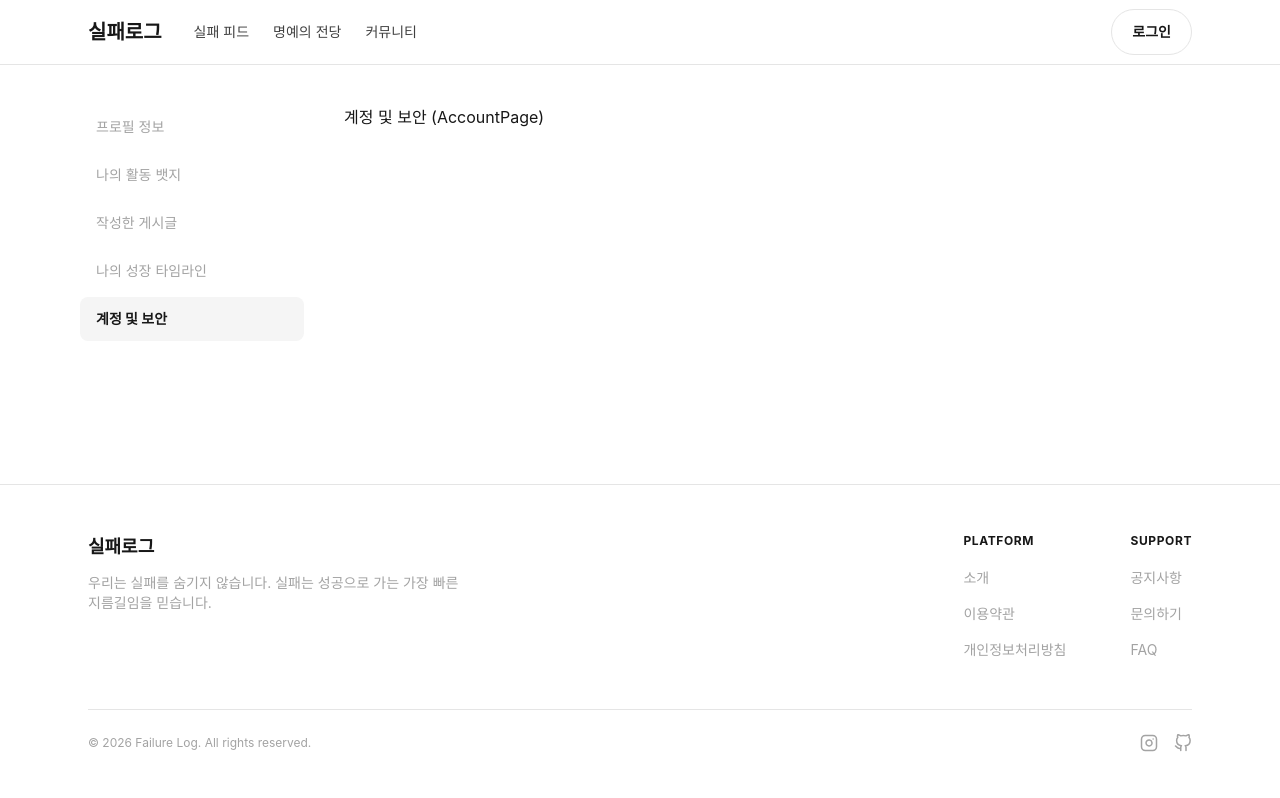
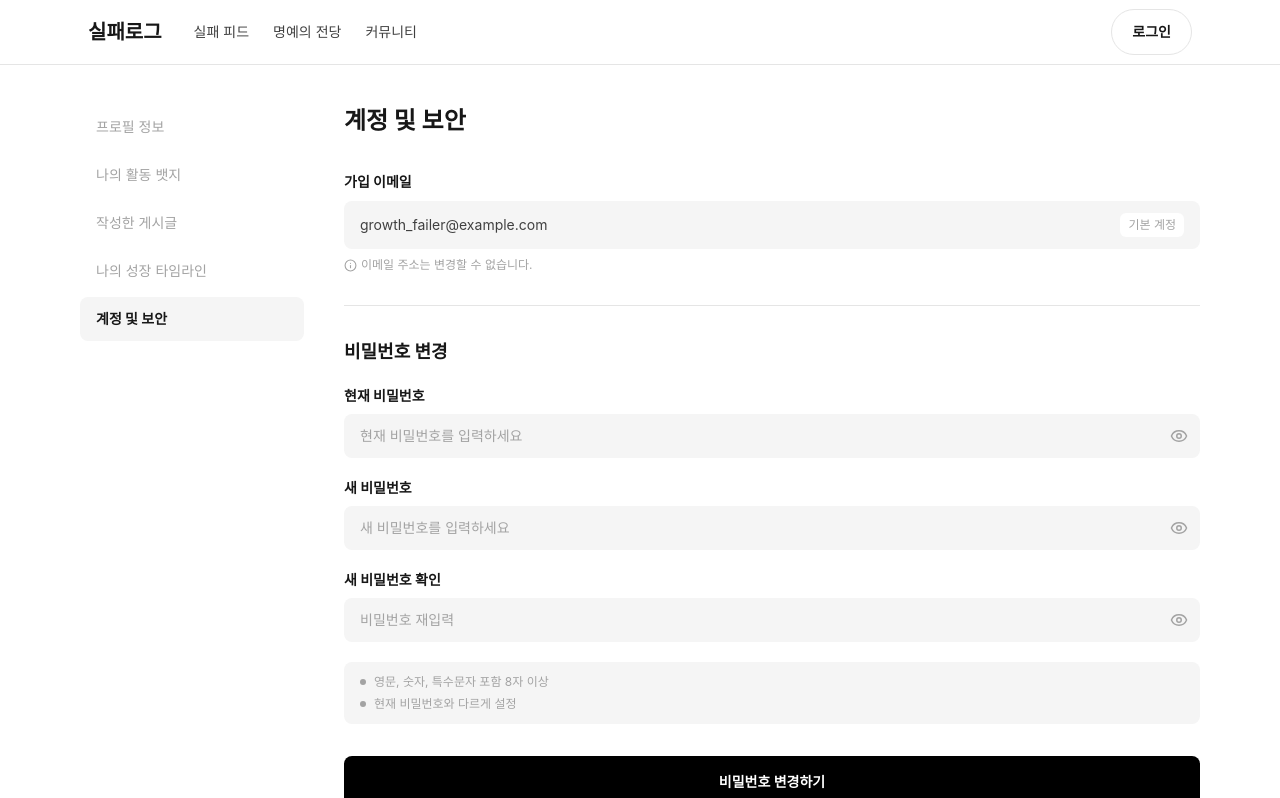
Before and after one commit to skhuthon-5-team/frontend, a React app: page /mypage/account in a window 1280 px wide. Shown: the top 798 px of the page. Built offline with nearby package versions, Linux system fonts and the light colour scheme; the HTML template or start-up script is replaced by a standard one.

Commit message:
feat: 계정 및 보안 페이지 구현 (#11)

```diff
--- /dev/null
+++ b/src/components/ui/PasswordField.jsx
@@ -0,0 +1,27 @@
+import { useState } from "react";
+import { Eye, EyeOff } from "lucide-react";
+
+export default function PasswordField({ label, ...props }) {
+  const [visible, setVisible] = useState(false);
+
+  return (
+    <label className="flex flex-col gap-2">
+      <span className="text-sm font-bold text-text-strong">{label}</span>
+      <div className="relative">
+        <input
+          type={visible ? "text" : "password"}
+          className="w-full rounded-lg bg-surface-subtle px-4 py-3 pr-11 text-sm text-text-default placeholder:text-text-muted focus:outline-none"
+          {...props}
+        />
+        <button
+          type="button"
+          onClick={() => setVisible((v) => !v)}
+          className="absolute right-3 top-1/2 -translate-y-1/2 text-text-muted hover:text-text-default"
+          aria-label={visible ? "비밀번호 숨기기" : "비밀번호 표시"}
+        >
+          {visible ? <EyeOff size={18} /> : <Eye size={18} />}
+        </button>
+      </div>
+    </label>
+  );
+}
--- a/src/pages/mypage/AccountPage.jsx
+++ b/src/pages/mypage/AccountPage.jsx
@@ -1,3 +1,78 @@
+import { useState } from "react";
+import { Info } from "lucide-react";
+import PasswordField from "../../components/ui/PasswordField";
+import Button from "../../components/ui/Button";
+
+const email = "growth_failer@example.com";
+
+const rules = ["영문, 숫자, 특수문자 포함 8자 이상", "현재 비밀번호와 다르게 설정"];
+
 export default function AccountPage() {
-    return <div className="text-text-strong">계정 및 보안 (AccountPage)</div>;
-  }
+  const [current, setCurrent] = useState("");
+  const [next, setNext] = useState("");
+  const [confirm, setConfirm] = useState("");
+
+  const handleSubmit = () => {
+    console.log({ current, next, confirm });
+  };
+
+  return (
+    <div>
+      <h1 className="text-2xl font-bold text-text-strong">계정 및 보안</h1>
+
+      <div className="mt-8">
+        <span className="text-sm font-bold text-text-strong">가입 이메일</span>
+        <div className="mt-2 flex items-center justify-between rounded-lg bg-surface-subtle px-4 py-3">
+          <span className="text-sm text-text-default">{email}</span>
+          <span className="rounded-md bg-surface-base px-2 py-1 text-xs text-text-muted">
+            기본 계정
+          </span>
+        </div>
+        <p className="mt-2 flex items-center gap-1 text-xs text-text-muted">
+          <Info size={13} />
+          이메일 주소는 변경할 수 없습니다.
+        </p>
+      </div>
+
+      <hr className="my-8 border-border-default" />
+
+      <h2 className="text-lg font-bold text-text-strong">비밀번호 변경</h2>
+
+      <div className="mt-5 flex flex-col gap-5">
+        <PasswordField
+          label="현재 비밀번호"
+          placeholder="현재 비밀번호를 입력하세요"
+          value={current}
+          onChange={(e) => setCurrent(e.target.value)}
+        />
+        <PasswordField
+          label="새 비밀번호"
+          placeholder="새 비밀번호를 입력하세요"
+          value={next}
+          onChange={(e) => setNext(e.target.value)}
+        />
+        <PasswordField
+          label="새 비밀번호 확인"
+          placeholder="비밀번호 재입력"
+          value={confirm}
+          onChange={(e) => setConfirm(e.target.value)}
+        />
+
+        <div className="rounded-lg bg-surface-subtle px-4 py-3">
+          <ul className="flex flex-col gap-1.5">
+            {rules.map((rule) => (
+              <li key={rule} className="flex items-center gap-2 text-xs text-text-muted">
+                <span className="h-1.5 w-1.5 rounded-full bg-text-muted" />
+                {rule}
+              </li>
+            ))}
+          </ul>
+        </div>
+      </div>
+
+      <Button variant="primary" onClick={handleSubmit} className="mt-8 w-full py-4">
+        비밀번호 변경하기
+      </Button>
+    </div>
+  );
+}
```
